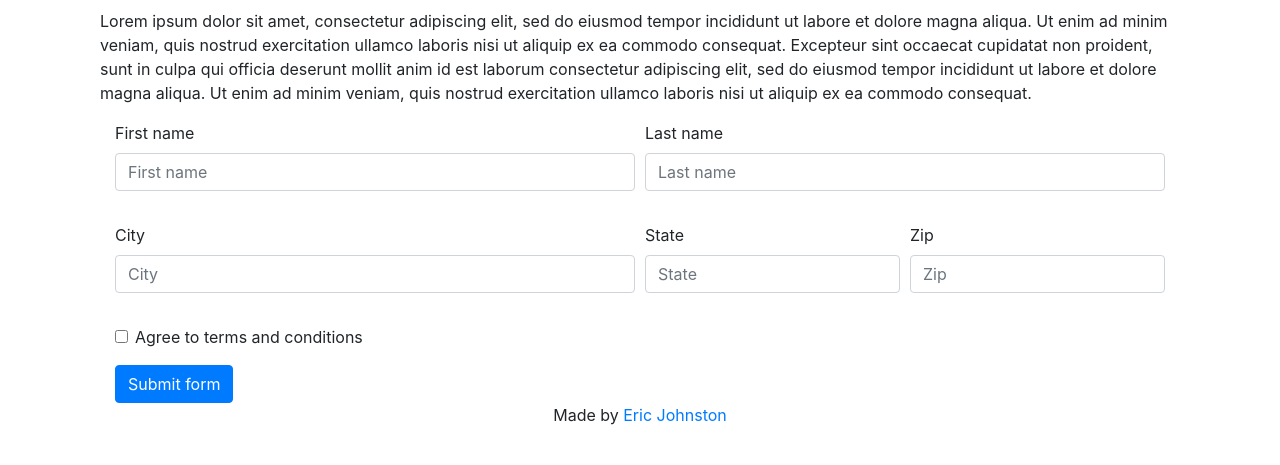
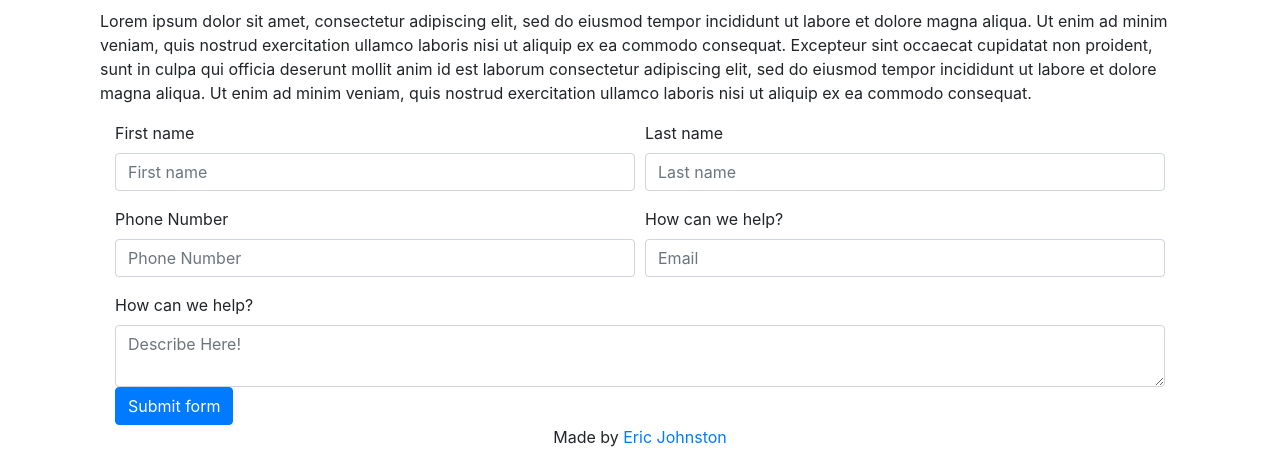
Before and after one commit to emjohn612/advancedTechnicalServices, a PHP site: page /contact.php in a window 1280 px wide. Shown: the part 386-851 px from the top of the page. Before the commit the page ends 811 px from the top, so only its background shows below. Run offline with PHP 8.4, Linux system fonts and the light colour scheme; some libraries are stand-ins or nearby versions.

Commit message:
form validate

```diff
--- a/contact.php
+++ b/contact.php
@@ -1,50 +1,130 @@
 <?php include("includes/header.php"); ?>
+<script>
+	function changeToError($this) {
+		$this.removeClass('hasSuccess');
+		$this.addClass('hasError');
+		$this.attr("aria-invalid", "true");
+	}
+
+	function validateEmail($e) {
+		var re = /^(([^<>()[\]\\.,;:\s@\"]+(\.[^<>()[\]\\.,;:\s@\"]+)*)|(\".+\"))@((\[[0-9]{1,3}\.[0-9]{1,3}\.[0-9]{1,3}\.[0-9]{1,3}\])|(([a-zA-Z\-0-9]+\.)+[a-zA-Z]{2,}))$/;
+		return re.test($e);
+	}
+	function validatePhone($p) {
+		var re = /^(?:\+?[0-9]?[0-9]?[0-9][-. ]?)?\(?([0-9]{3})\)?[-. ]?([0-9]{3})[-. ]?([0-9]{4})$/;
+		return re.test($p);
+	}
+	function checkForErrors() {
+		var fName=$.trim($("#firstName").val());
+		var lName=$.trim($("#lastName").val());
+		var eMail=$.trim($("#email").val());
+		var telNum=$.trim($("#tel").val());
+		var textMsg=$.trim($("#message").val());
+
+		if (fName.length == 0) {
+			changeToError($('#firstName'))
+			return false;
+		} else if (lName.length == 0) {
+			changeToError($('#lastName'))
+			return false;
+		} else if (eMail.length == 0 || !validateEmail($('#email').val())) {
+			changeToError($('#email'))
+			console.log('error');
+			return false;
+		} else if (telNum.length !== 10 || !validatePhone($('#tel').val())) {
+			changeToError($('#tel'))
+			console.log('error');
+			return false;
+		} else if (!validateLetter($('#message').val())) {
+			console.log('erorrrrrrr')
+			changeToError($('#message'))
+			return false;
+		}
+		// else if ($this.attr('type') == 'checkbox' && $($thisName).length == 0) {
+		// 	changeToError($this)
+		// }
+		else {
+			$('input').removeClass('hasError');
+			// $('input').addClass('hasSuccess');
+			$('textarea').removeClass('hasError');
+			// $('textarea').addClass('hasSuccess');
+			return true;
+		}
+	}
+</script>
 <div id="contact" class="container">
 	<div class="container">
 		<div class="row">
 			<div class="col-12 col-sm-12">
 				<h3>Header</h3>
+
+				<?php
+					// check for header injection
+					function has_header_injection($str) {
+						return preg_match("/[\r\n]/", $str );
+					}
+
+					if (isset ($_POST['submit'])) {
+						$firstName = trim($_POST['firstName']);
+						$lastName = trim($_POST['lastName']);
+						$email = trim($_POST['email']);
+						$msg = $_POST['message'];
+						$tel = $_POST['tel'];
+
+						if(has_header_injection($firstName) || has_header_injection($email) || has_header_injection($lastName)) {
+							die();
+						}
+						$to = "emjohn612@gmail.com";
+
+						$subject = "$name sent you a message via your contact form";
+
+						$message = "Name: $firstName\r\n";
+						$message = "Name: $lastName\r\n";
+						$message .= "Email: $email\r\n";
+						$message .= "Tele: $tel\r\n";
+						$message .= "Message:\r\n$msg";
+
+						$message = wordwrap($message, 72);
+
+						// set mail headers
+						$headers = "MIME-Version: 1.0\r\n";
+						$headers .= "Content-type: text/plain; charset=iso-8859-1\r\n";
+						$headers .= "From: $firstName <$email> \r\n";
+					}
+				?>
+
 				<p>Lorem ipsum dolor sit amet, consectetur adipiscing elit, sed do eiusmod tempor incididunt ut labore et dolore magna aliqua. Ut enim ad minim veniam, quis nostrud exercitation ullamco laboris nisi ut aliquip ex ea commodo consequat. Excepteur sint occaecat cupidatat non proident, sunt in culpa qui officia deserunt mollit anim id est laborum consectetur adipiscing elit, sed do eiusmod tempor incididunt ut labore et dolore magna aliqua. Ut enim ad minim veniam, quis nostrud exercitation ullamco laboris nisi ut aliquip ex ea commodo consequat.</p>
 			</div>
 		</div>
-            <form class="container-fluid">
-              <div class="form-group">
+		<form class="container-fluid" method="post" action="" onsubmit="return checkForErrors()">
 				<div class="form-row">
 					<div class="col-md-6 mb-3">
-                    <label for="validationDefault01">First name</label>
-                    <input type="text" class="form-control" id="validationDefault01" placeholder="First name" required>
+						<label for="firstName">First name</label>
+						<input type="text" class="form-control hasSuccess" id="firstName" placeholder="First name">
 					</div>
 					<div class="col-md-6 mb-3">
-                    <label for="validationDefault02">Last name</label>
-                    <input type="text" class="form-control" id="validationDefault02" placeholder="Last name" required>
+						<label for="lastName">Last name</label>
+						<input type="text" class="form-control hasSuccess" id="lastName" placeholder="Last name">
 					</div>
 				</div>
-            </div>
-                <div class="form-group">
 				<div class="form-row">
 					<div class="col-md-6 mb-3">
-                          <label for="validationDefault03">City</label>
-                          <input type="text" class="form-control" id="validationDefault03" placeholder="City" required>
+						<label for="tel">Phone Number</label>
+						<input type="tel" class="form-control hasSuccess" id="tel" placeholder="Phone Number">
 					</div>
-                        <div class="col-md-3 mb-3">
-                          <label for="validationDefault04">State</label>
-                          <input type="text" class="form-control" id="validationDefault04" placeholder="State" required>
-                        </div>
-                        <div class="col-md-3 mb-3">
-                          <label for="validationDefault05">Zip</label>
-                          <input type="text" class="form-control" id="validationDefault05" placeholder="Zip" required>
+					<div class="col-md-6 mb-3">
+						<label for="email">How can we help?</label>
+						<input type="email" class="form-control hasSuccess" id="email" placeholder="Email">
 					</div>
 				</div>
-                </div>
-                <div class="form-group">
-                  <div class="form-check">
-                    <input class="form-check-input" type="checkbox" value="" id="invalidCheck2" required>
-                    <label class="form-check-label" for="invalidCheck2">
-                      Agree to terms and conditions
-                    </label>
+				<div class="form-row">
+					<div class="col-md-12 mb-6">
+						<label for="message">How can we help?</label>
+						<textarea type="text" class="form-control hasSuccess" id="message" placeholder="Describe Here!" ></textarea>
 					</div>
 				</div>
-                <button class="btn btn-primary" type="submit">Submit form</button>
+			<button class="btn btn-primary" type="submit" value="submit">Submit form</button>
 		</form>
 	</div>
+</div>
 <?php include("includes/footer.php"); ?>
```
Lines whose indentation alone changed are shown as unchanged.
